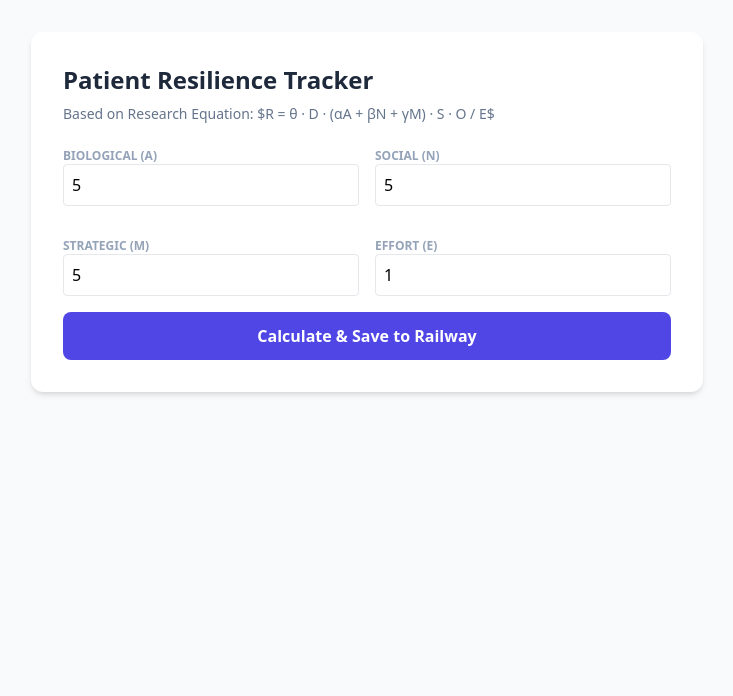
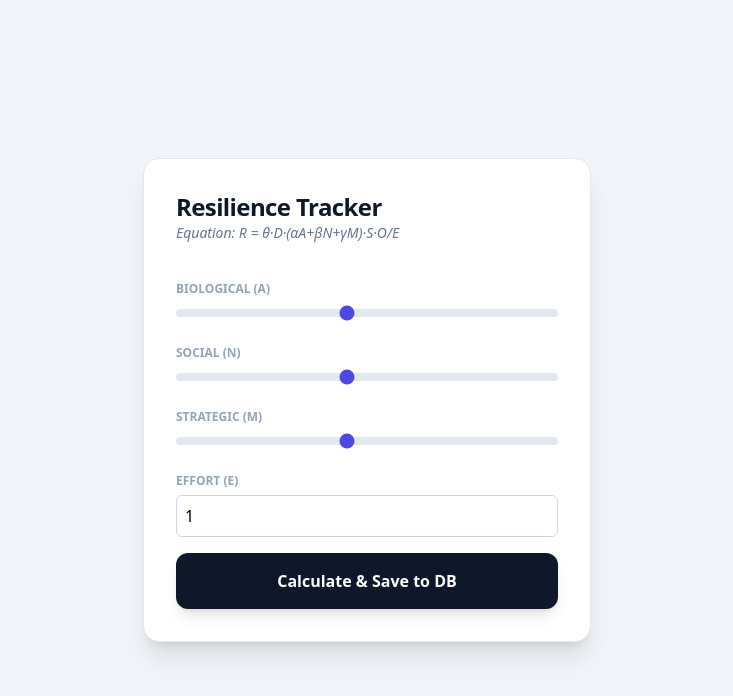
Before and after one commit to atantrad21/Korlo-Health-Muthi-Mein, a website: page index.html in a window 1280 px wide. Shown: the whole page, without its empty margins (273-1006 px from the left). Drawn offline with nearby package versions, Linux system fonts and the light colour scheme.

Commit message:
index.html R1

```diff
--- a/index.html
+++ b/index.html
@@ -6,66 +6,83 @@
     <title>Resilience Research Dashboard</title>
     <script src="https://cdn.tailwindcss.com"></script>
 </head>
-<body class="bg-slate-50 p-8">
-    <div class="max-w-2xl mx-auto bg-white p-8 rounded-xl shadow-md">
-        <h1 class="text-2xl font-bold text-slate-800 mb-2">Patient Resilience Tracker</h1>
-        <p class="text-slate-500 mb-6 text-sm">Based on Research Equation: $R = θ · D · (αA + βN + γM) · S · O / E$</p>
+<body class="bg-slate-100 min-h-screen flex items-center justify-center p-4">
+    <div class="max-w-md w-full bg-white rounded-2xl shadow-xl p-8 border border-slate-200">
+        <header class="mb-8">
+            <h1 class="text-2xl font-extrabold text-slate-900 tracking-tight">Resilience Tracker</h1>
+            <p class="text-slate-500 text-sm italic">Equation: R = θ·D·(αA+βN+γM)·S·O/E</p>
+        </header>
 
-        <div class="grid grid-cols-2 gap-4">
+        <div class="space-y-4">
             <div>
-                <label class="block text-xs font-bold uppercase text-slate-400">Biological (A)</label>
-                <input type="number" id="A" value="5" class="w-full border p-2 rounded mb-4">
+                <label class="text-xs font-bold text-slate-400 uppercase">Biological (A)</label>
+                <input type="range" id="A" min="1" max="10" value="5" class="w-full h-2 bg-slate-200 rounded-lg appearance-none cursor-pointer accent-indigo-600">
             </div>
             <div>
-                <label class="block text-xs font-bold uppercase text-slate-400">Social (N)</label>
-                <input type="number" id="N" value="5" class="w-full border p-2 rounded mb-4">
+                <label class="text-xs font-bold text-slate-400 uppercase">Social (N)</label>
+                <input type="range" id="N" min="1" max="10" value="5" class="w-full h-2 bg-slate-200 rounded-lg appearance-none cursor-pointer accent-indigo-600">
             </div>
             <div>
-                <label class="block text-xs font-bold uppercase text-slate-400">Strategic (M)</label>
-                <input type="number" id="M" value="5" class="w-full border p-2 rounded mb-4">
+                <label class="text-xs font-bold text-slate-400 uppercase">Strategic (M)</label>
+                <input type="range" id="M" min="1" max="10" value="5" class="w-full h-2 bg-slate-200 rounded-lg appearance-none cursor-pointer accent-indigo-600">
             </div>
             <div>
-                <label class="block text-xs font-bold uppercase text-slate-400">Effort (E)</label>
-                <input type="number" id="E" value="1" class="w-full border p-2 rounded mb-4">
+                <label class="text-xs font-bold text-slate-400 uppercase">Effort (E)</label>
+                <input type="number" id="E" value="1" class="w-full mt-1 border border-slate-300 p-2 rounded-md focus:ring-2 focus:ring-indigo-500 outline-none">
             </div>
+
+            <button onclick="calculate()" class="w-full bg-slate-900 text-white font-bold py-4 rounded-xl hover:bg-indigo-600 transition-all shadow-lg active:scale-95">
+                Calculate & Save to DB
+            </button>
         </div>
 
-        <button onclick="calculate()" class="w-full bg-indigo-600 text-white font-bold py-3 rounded-lg hover:bg-indigo-700 transition">
-            Calculate & Save to Railway
-        </button>
-
-        <div id="result" class="mt-8 hidden p-6 rounded-lg text-center">
-            <div class="text-sm uppercase tracking-widest text-slate-500">Resilience Score</div>
-            <div id="score" class="text-5xl font-black my-2">0.00</div>
-            <div id="phase" class="inline-block px-3 py-1 rounded-full text-xs font-bold uppercase"></div>
+        <div id="resultBox" class="mt-8 p-6 rounded-2xl text-center hidden transition-all border">
+            <span class="text-xs font-bold uppercase tracking-widest opacity-60">Calculated Score</span>
+            <div id="scoreDisplay" class="text-5xl font-black my-1">0.00</div>
+            <div id="phaseDisplay" class="text-sm font-bold uppercase tracking-tighter italic"></div>
         </div>
     </div>
 
     <script>
         async function calculate() {
-            const data = {
+            const btn = event.target;
+            btn.innerText = "Saving...";
+
+            const payload = {
                 A: parseFloat(document.getElementById('A').value),
                 N: parseFloat(document.getElementById('N').value),
                 M: parseFloat(document.getElementById('M').value),
-                E: parseFloat(document.getElementById('E').value),
-                theta: 1, D: 1, S: 1, O: 1 // Default research constants
+                E: parseFloat(document.getElementById('E').value)
             };
 
-            // Replace with your Railway Public URL
-            const response = await fetch('/calculate-resilience', {
-                method: 'POST',
-                headers: { 'Content-Type': 'application/json' },
-                body: JSON.stringify(data)
-            });
+            try {
+                const response = await fetch('/calculate-resilience', {
+                    method: 'POST',
+                    headers: { 'Content-Type': 'application/json' },
+                    body: JSON.stringify(payload)
+                });
+                const res = await response.json();
 
-            const result = await response.json();
+                const box = document.getElementById('resultBox');
+                const pDisplay = document.getElementById('phaseDisplay');
+                box.classList.remove('hidden');
 
-            const display = document.getElementById('result');
-            display.classList.remove('hidden');
-            display.className = result.phase === 'Mastery' ? 'mt-8 p-6 rounded-lg text-center bg-green-100 text-green-800' : 'mt-8 p-6 rounded-lg text-center bg-blue-100 text-blue-800';
+                // Dynamic styling based on Phase
+                if(res.phase === "Foundation") {
+                    box.className = "mt-8 p-6 rounded-2xl text-center bg-orange-50 border-orange-200 text-orange-700";
+                } else if(res.phase === "Growth") {
+                    box.className = "mt-8 p-6 rounded-2xl text-center bg-blue-50 border-blue-200 text-blue-700";
+                } else {
+                    box.className = "mt-8 p-6 rounded-2xl text-center bg-emerald-50 border-emerald-200 text-emerald-700";
+                }
 
-            document.getElementById('score').innerText = result.resilience_score;
-            document.getElementById('phase').innerText = result.phase + " Phase";
+                document.getElementById('scoreDisplay').innerText = res.resilience_score;
+                pDisplay.innerText = res.phase + " Phase";
+                btn.innerText = "Calculate & Save to DB";
+            } catch (e) {
+                alert("Error connecting to Railway server.");
+                btn.innerText = "Calculate & Save to DB";
+            }
         }
     </script>
 </body>
```
